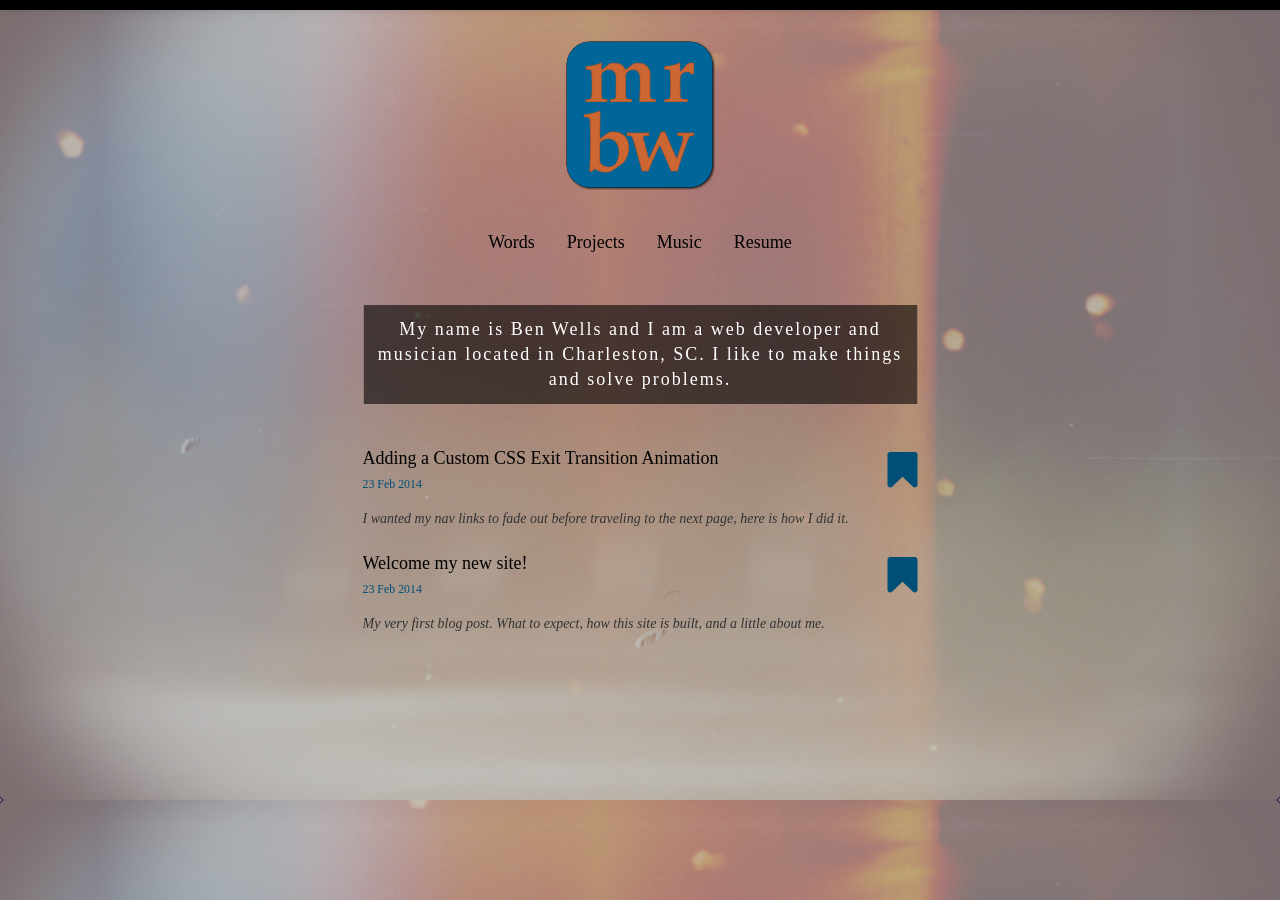
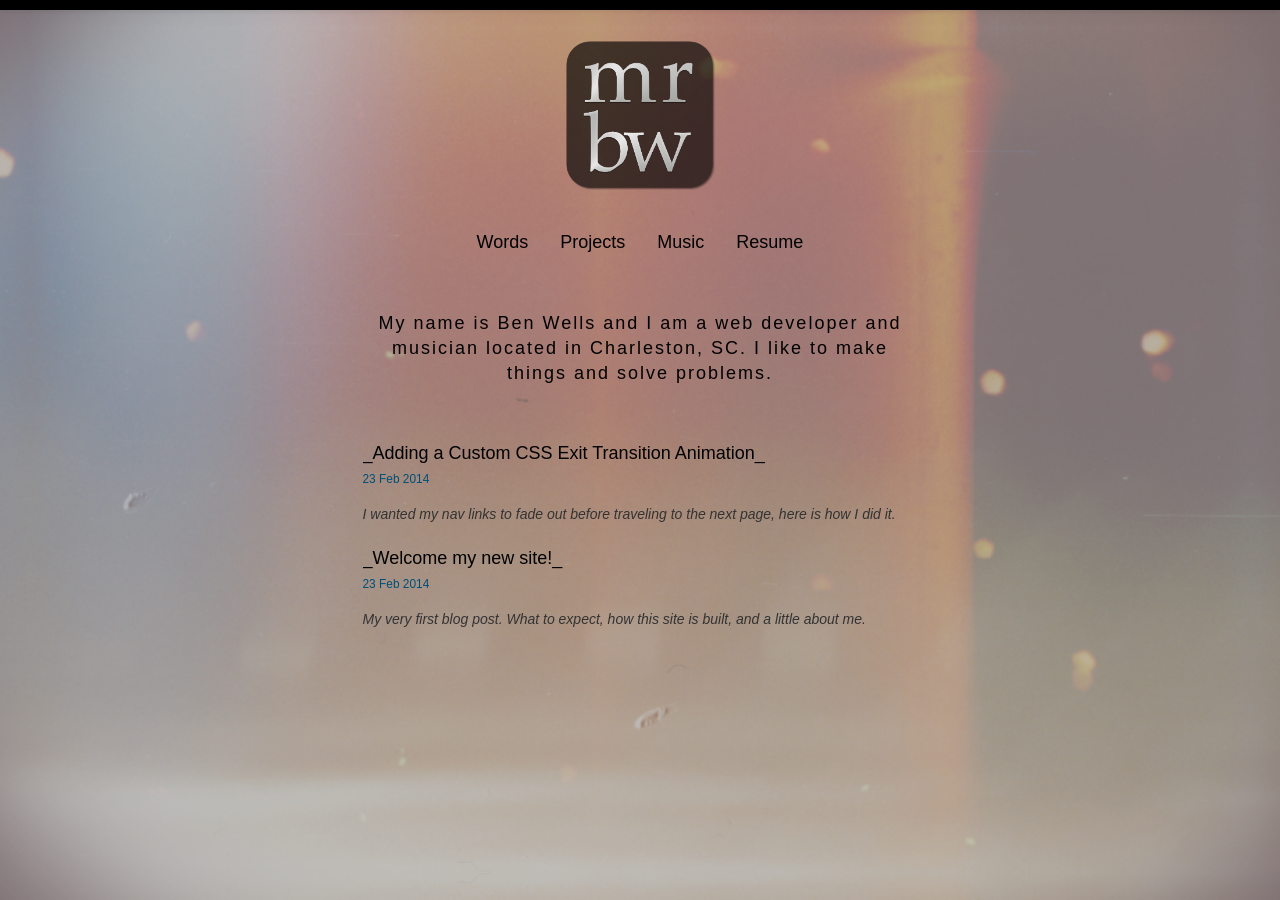
Before and after one commit to benwells/benwells.github.io, a Jekyll site: the page built from index.html, in a window 1280 px wide. Built offline with Jekyll 4.4.1, drawn with Linux system fonts in a browser that asks for light colours; nearby versions of some CDN libraries; some web fonts are replaced; Markdown is read by kramdown in place of the engine named in the settings.

Commit message:
neutral theme complete mostly

```diff
--- a/_includes/header.html
+++ b/_includes/header.html
@@ -17,7 +17,7 @@
 <!-- header img and nav -->
 <div class="page-header text-center" style="text-align:center;">
 
-  <a href='/'><img src="{{site.url}}/img/icon4.png" id="logo" class=''></a>
+  <a href='/'><img src="{{site.url}}/img/icon7.png" id="logo" class=''></a>
 
   <div class='centered-pills'>
     <ul class="nav nav-pills fadeIn" id="navPills">
--- a/css/neutral-theme.css
+++ b/css/neutral-theme.css
@@ -1,20 +1,27 @@
 body {
   /*background-color: #66CCCC;*/
-  background: url('../img/bg2-dark.png');
+  background: url('../img/bg2-dark.png') no-repeat center center fixed;
+  -webkit-background-size: cover;
+  -moz-background-size: cover;
+  -o-background-size: cover;
+  background-size: cover;
+
+  /*background-size: 100%;*/
   padding-bottom: 70px;
+  font-family: 'Arial', sans-serif;
 }
 a {
   /*color: #069;*/
   color: #004F77;
-  font-family: 'Esteban', serif;
+  /*font-family: 'Esteban', serif;*/
 }
 .lead {
-  font-family: 'Esteban', serif;
+  /*font-family: 'Esteban', serif;*/
 }
 a:hover {
   text-decoration: none;
   background: none;
-  font-family: 'Esteban', serif;
+  /*font-family: 'Esteban', serif;*/
 }
 .navbar-fixed-top {
   height: 10px;
@@ -64,6 +71,7 @@ a:hover {
   margin-top: 30px;
 }
 .centered-pills ul.nav-pills { display:inline-block; }
+.centered-pills ul { height: 40px; }
 .centered-pills li { display:inline; }
 .centered-pills a {
   float:left;
@@ -72,10 +80,14 @@ a:hover {
   color:black;
 }
 .nav-pills li a:hover {
-  background-color: #FFCC66;
+  /*background-color: #303030;*/
+  /*background-color: #FFCC66;*/
+  border: 1px solid black;
+  background: none;
 }
 .lead {
-  font-size: large;
+  font-size: 18px;
+  /*font-size: large;*/
 }
 .thumbnail img {
   width:300px;
@@ -90,10 +102,11 @@ a:hover {
   margin-top: 5px;
 }
 #personal-desc p {
-  background: url('../img/content_bg.png');
-  background-size: 100% 100%;
-  color:white;
+  /*background: url('../img/content_bg.png');*/
+  /*background-size: 100% 100%;*/
+  color:black;
   padding:12px;
+  font-size: x-large;
 }
 .media a, h1 a {
   text-decoration: none;
@@ -107,10 +120,10 @@ a:hover {
 .media-heading {
   /*color: #004F77;*/
   color: black;
-  font-family: 'Esteban', serif;
+  /*font-family: 'Esteban', serif;*/
 }
 p {
-  font-family: 'Esteban', serif;
+  /*font-family: 'Esteban', serif;*/
 }
 @media (max-width: 890px) {
   .navbar-fixed-bottom {
@@ -120,14 +133,14 @@ p {
     display: block;
   }
 }
-@font-face {
+/*@font-face {
   font-family: 'Glyphicons Halflings';
   src: url('../assets/glyphicons-halflings-regular.eot');
   src: url('../assets/glyphicons-halflings-regular.eot?#iefix') format('embedded-opentype'),
        url('../assets/glyphicons-halflings-regular.woff') format('woff'),
        url('../assets/glyphicons-halflings-regular.ttf') format('truetype'),
        url('../assets/glyphicons-halflings-regular.svg#glyphicons_halflingsregular') format('svg');
-}
+}*/
 
 /* POST LAYOUT STYLES */
 #post-content {
@@ -143,10 +156,10 @@ p {
 #post-content p {
   font-size: medium;
   margin-bottom: 30px;
-  font-family: 'Esteban', serif;
+  /*font-family: 'Esteban', serif;*/
 }
 h1, h2, h3, h4, h5, h6, #post-content ul, #post-content ol {
-  font-family: 'Esteban', serif;
+  /*font-family: 'Esteban', serif;*/
 }
 h1 small {
   color: #5C5C5C;
--- a/index.html
+++ b/index.html
@@ -13,11 +13,12 @@ title: Mr. Ben Wells
       {% for post in site.categories.blog %}
         <li class="media">
           <a href="{{ post.url }}" class='pull-right'>
-            <i class="fa fa-bookmark fa-3x"></i>
+
           </a>
           <div class="media-body">
             <a href="{{ post.url }}" class='pull-left'>
-              <h4 class="media-heading">{{ post.title }}</h4>
+              <h4 class="media-heading">
+                _<!-- <i class="fa fa-terminal"></i> -->{{ post.title }}_</h4>
               <small>{{ post.date | date_to_string }}</small>
             </a>
             <br>
```
Also changed, not shown: img/icon5.png (added), img/icon6.png (added), img/icon7.png (added).
